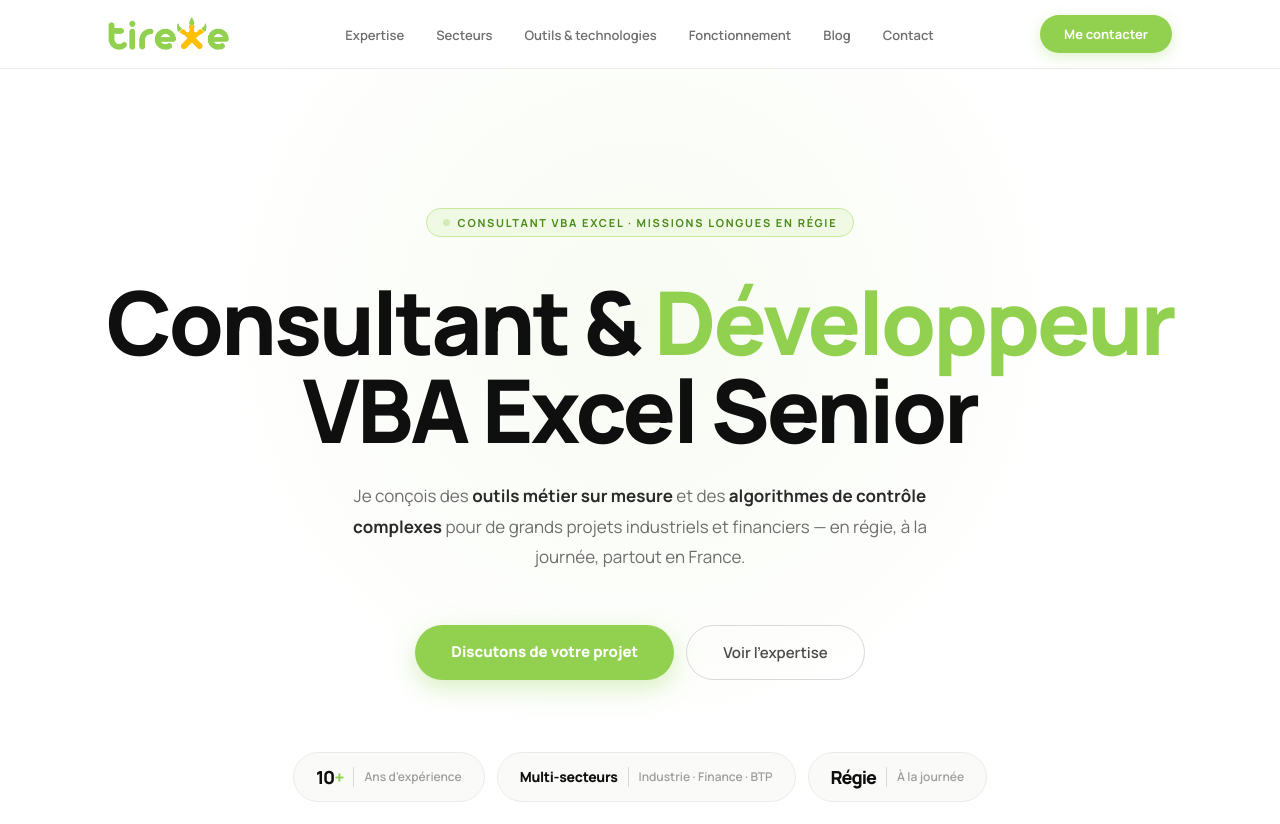
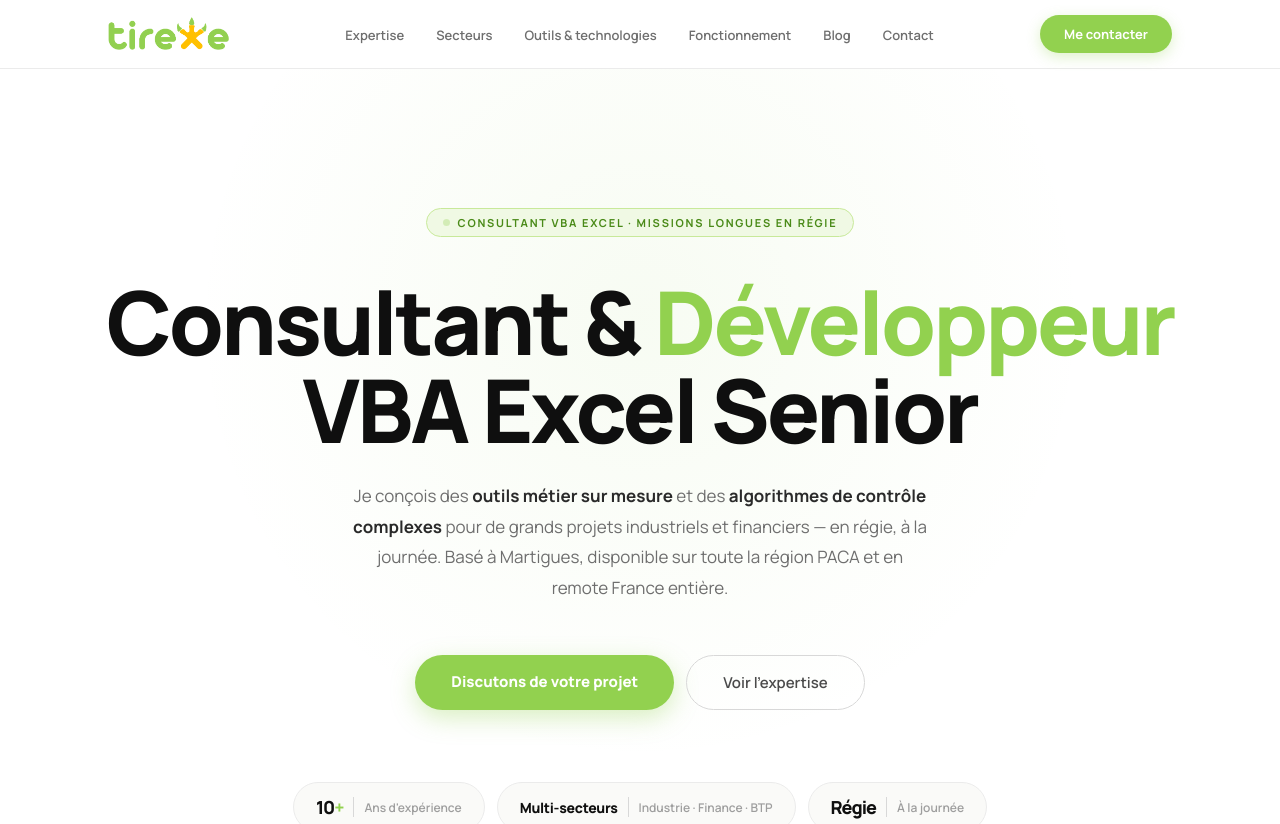
Before and after one commit to CedricoBanjo/tirexe-site, a Next.js app: page / in a window 1280 px wide. Shown: the top 824 px of the page. Built offline with nearby package versions, Linux system fonts and the light colour scheme.

Commit message:
Update Hero.jsx

```diff
--- a/components/Hero.jsx
+++ b/components/Hero.jsx
@@ -12,7 +12,7 @@
       <p className="hero-desc a a3">
         Je conçois des <strong>outils métier sur mesure</strong> et des{' '}
         <strong>algorithmes de contrôle complexes</strong> pour de grands projets
-        industriels et financiers — en régie, à la journée, partout en France.
+        industriels et financiers — en régie, à la journée. Basé à Martigues, disponible sur toute la région PACA et en remote France entière.
       </p>
       <div className="hero-btns a a4">
         <a href="#contact" className="btn-g">Discutons de votre projet</a>
```
